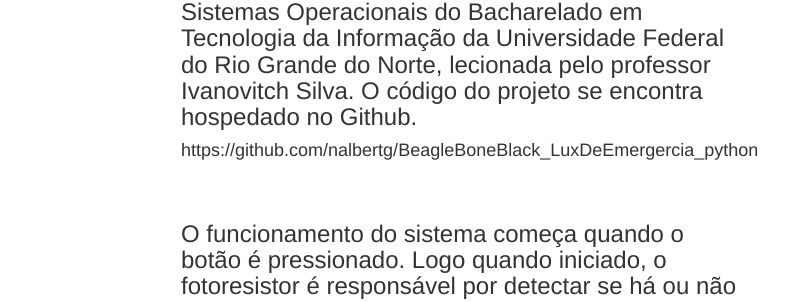
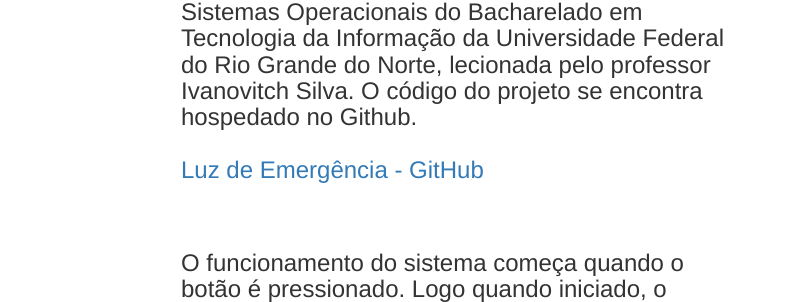
Before and after one commit to julianaabs/luxemergency.github.io, a plain HTML site: page site.html in a window 1280 px wide. Shown: the part 446-748 px from the top of the page, 474-1280 px from the left. Drawn offline with nearby package versions, Linux system fonts and the light colour scheme.

Commit message:
Add files via upload
def

```diff
--- a/site.html
+++ b/site.html
@@ -51,9 +51,10 @@
               Bacharelado em Tecnologia da Informação da Universidade Federal do Rio
               Grande do Norte, lecionada pelo professor Ivanovitch Silva. O código do projeto se encontra hospedado no Github.
               <br>
-              <h4>https://github.com/nalbertg/BeagleBoneBlack_LuxDeEmergercia_python</h4>
               <br>
-              <p></p>
+              <a href="https://github.com/nalbertg/BeagleBoneBlack_LuxDeEmergercia_python">Luz de Emergência - GitHub</a></p>
+              <br>
+              </p>
             </h3>
           </div>
         </div>
```
